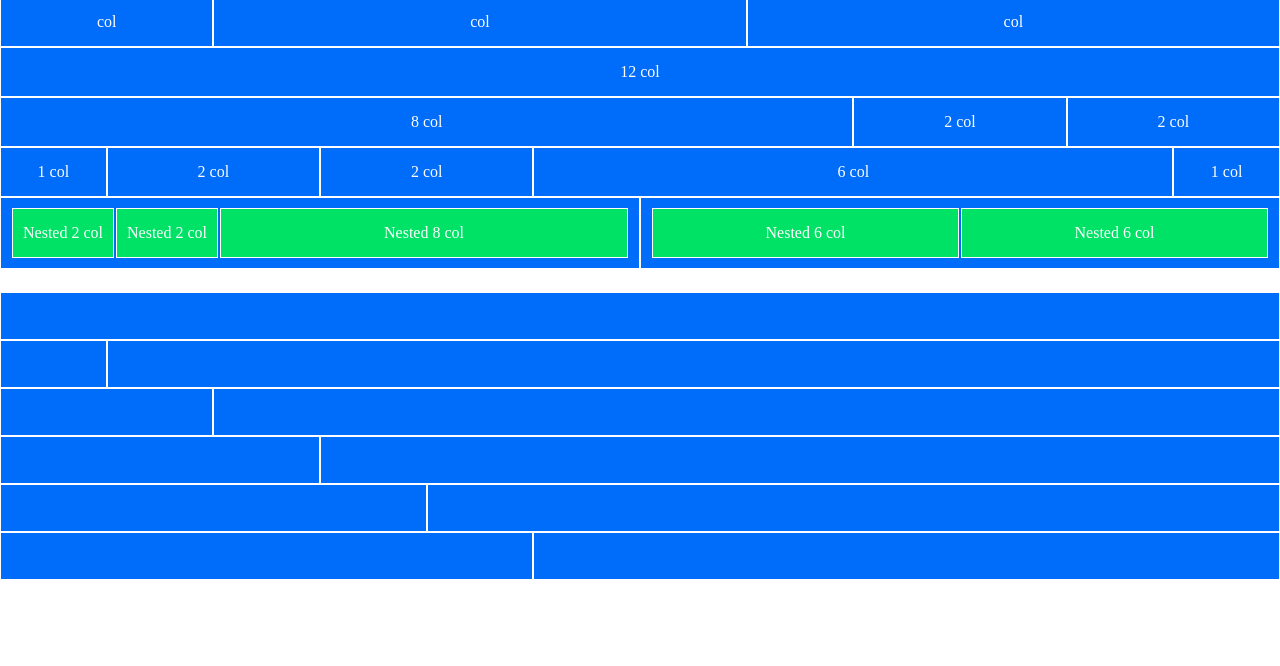
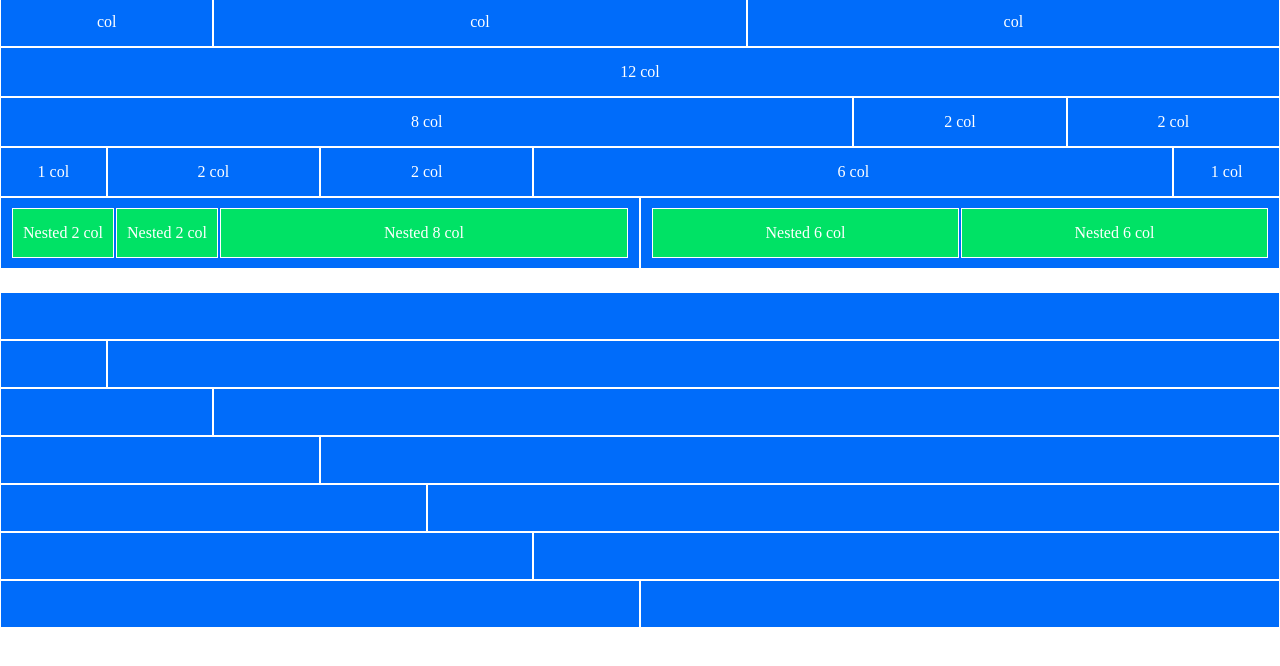
Before and after one commit to RominaMalimban/html-css-12bool, a plain HTML site: page index.html in a window 1280 px wide. Shown: the part 90-756 px from the top of the page. Drawn offline with Linux system fonts and the light colour scheme.

Commit message:
row 6 container 2

```diff
--- a/index.html
+++ b/index.html
@@ -110,7 +110,11 @@
             <div class="col-7"></div>
         </div>
 
-
+        <!-- row 7 -->
+        <div class="row">
+            <div class="col-6"></div>
+            <div class="col-6"></div>
+        </div>
     </div>
 </body>
 </html>
```
